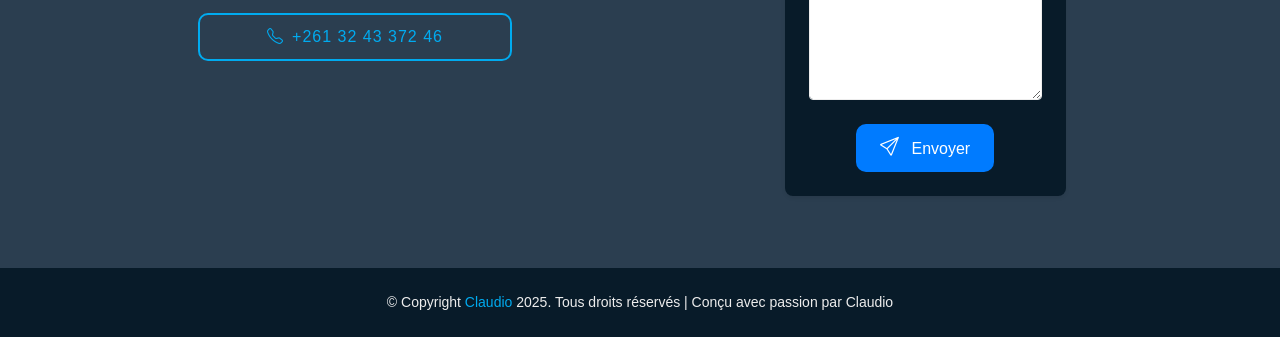
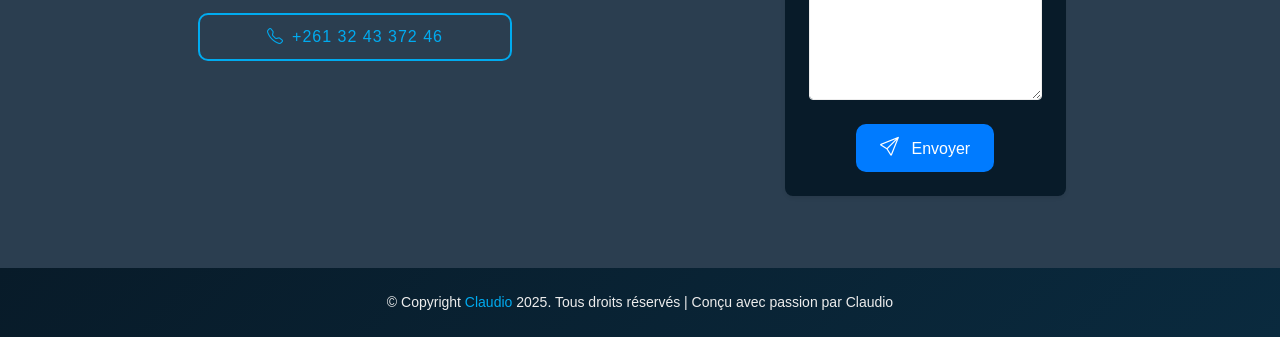
Before and after one commit to CLAUDIO101000/Portfolio-Claudio, a plain HTML site: page index.html in a window 1280 px wide. Shown: the part 4350-4687 px from the top of the page. Drawn offline with nearby package versions, Linux system fonts and the light colour scheme; some packages are replaced by stand-ins of ours; files that its build step writes are made by us from their sources; a script that the page names is missing; a web font is replaced by a local one.

Commit message:
Update _footer.scss

```diff
--- a/assets/sass/sections/_footer.scss
+++ b/assets/sass/sections/_footer.scss
@@ -1,5 +1,5 @@
 footer {
-    background-color: transparent;
+    background: linear-gradient(135deg, #081b29, #0a2a3e);
 
     p {
         font-size: 14px;
@@ -10,6 +10,7 @@ footer {
         color: #00abf0;
 
         &:hover {
+            color: #32e0c4;
             text-decoration: underline;
         }
     }
```
